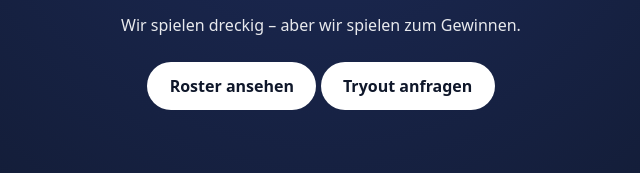
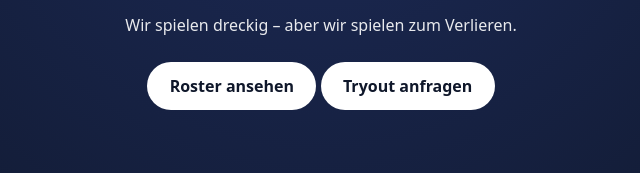
Before and after one commit to Kurtaboy123/TSKC, a plain HTML site: page index.html in a window 1280 px wide. Shown: the part 225-398 px from the top of the page, 319-959 px from the left. Drawn offline with Linux system fonts and the light colour scheme.

Commit message:
Update index.html

```diff
--- a/index.html
+++ b/index.html
@@ -13,7 +13,7 @@
       <p class="tag">Esports Team</p>
       <h1>Team Solo Kurac</h1>
       <p class="subtitle">
-        Wir spielen dreckig – aber wir spielen zum Gewinnen.
+        Wir spielen dreckig – aber wir spielen zum Verlieren.
       </p>
       <div class="hero-buttons">
         <a class="button primary" href="#team">Roster ansehen</a>
```
